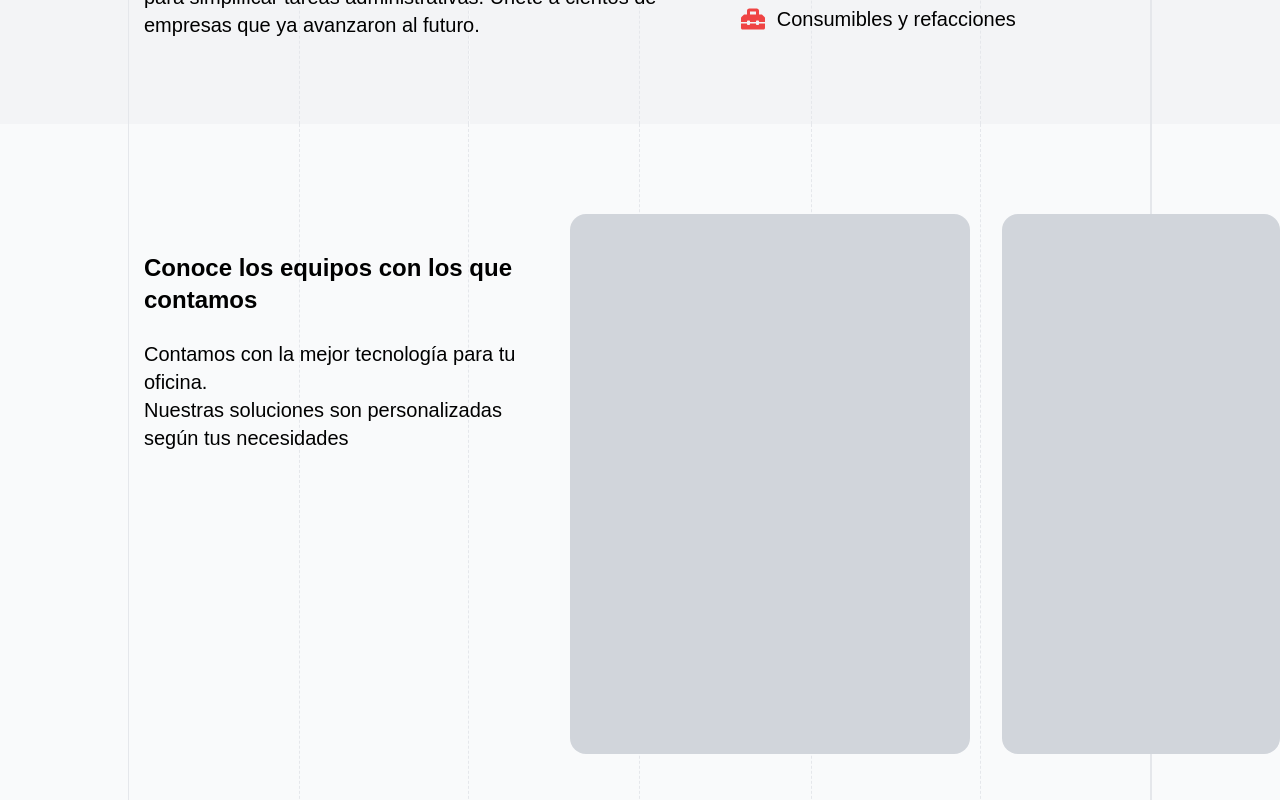
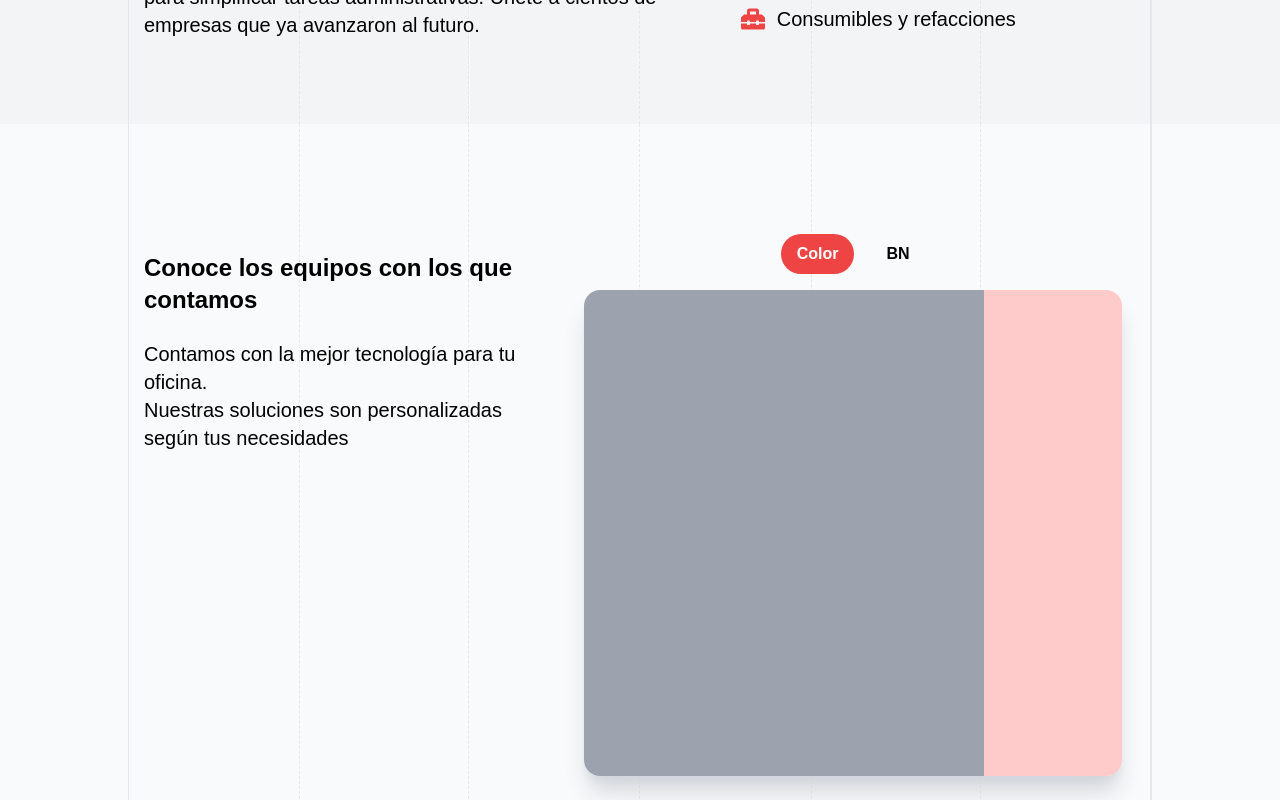
Before and after one commit to jpablocruz/cmdigital, a React (Create React App) app: page /renta-multifuncionales in a window 1280 px wide. Shown: the part 860-1660 px from the top of the page. Built offline with nearby package versions, Linux system fonts and the light colour scheme.

Commit message:
working on list of printers comp

```diff
--- a/src/components/PrinterList.tsx
+++ b/src/components/PrinterList.tsx
@@ -20,22 +20,31 @@ const PrinterList = () => {
        Contamos con la mejor tecnología para tu oficina. <br /> Nuestras
        soluciones son personalizadas según tus necesidades
       </p>
+      <p></p>
      </div>
     </div>
-    <div className="flex md:w-[63%] h-full justify-center items-center pt-6 md:pt-0 ">
-     <div className="carousel w-full h-[75%] items-center">
-      <div className="carousel h-full rounded-box">
+    <div className="flex flex-col md:w-[63%] h-full justify-center md:mt-12 pr-32">
+     <div className="flex gap-4 justify-center text-black pb-4">
+      <button className=" rounded-full bg-red-500 py-2 px-4 text-white font-bold font-ibmplex">
+       Color
+      </button>
+      <button className=" rounded-full  py-2 px-4 text-black font-bold font-ibmplex">
+       BN
+      </button>
+     </div>
+     <div className="carousel w-full h-[75%]  justify-center">
+      <div className="carousel h-[90%] w-[90%] rounded-box shadow-gray-300 shadow-xl bg-white">
        <div className="carousel-item">
-        <div className="rounded-box bg-gray-300 h-[100%] w-[50vh] mx-4" />
+        <div className="bg-gray-400 h-[100%] w-[50vh]" />
        </div>
        <div className="carousel-item">
-        <div className="rounded-box bg-gray-300 h-[100%] w-[50vh] mx-4" />
+        <div className="bg-red-200 h-[100%] w-[50vh]" />
        </div>
        <div className="carousel-item">
-        <div className="rounded-box bg-gray-300 h-[100%] w-[50vh] mx-4" />
+        <div className="bg-blue-100 h-[100%] w-[50vh]" />
        </div>
        <div className="carousel-item">
-        <div className="rounded-box bg-gray-300 h-[100%] w-[50vh] mx-4" />
+        <div className="h-[100%] w-[50vh]" />
        </div>
       </div>
       {/* {RentMultiList.map((item) => (
```
